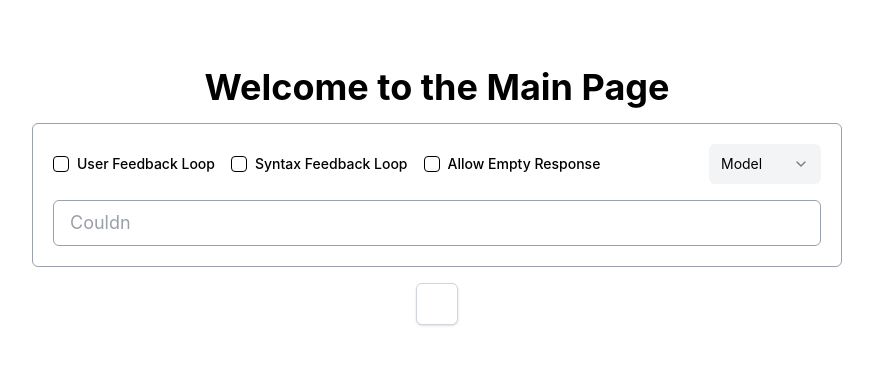
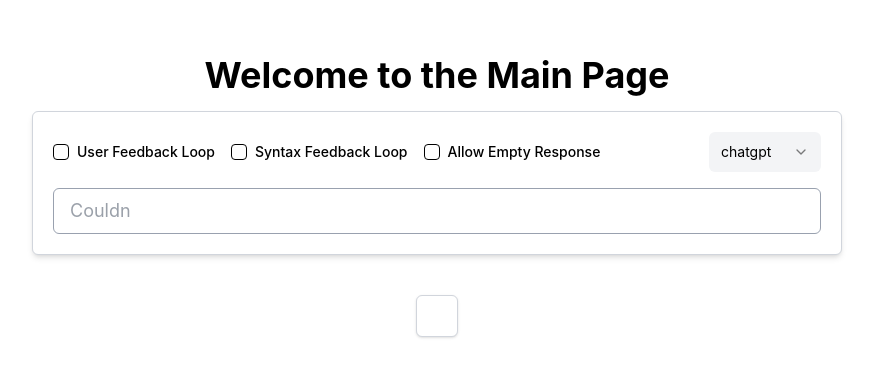
Before and after one commit to MarcWeberFS/Text-to-sql, a React (Create React App) app in the folder text-to-sql-frontend/: page / in a window 1280 px wide. Shown: the part 204-580 px from the top of the page, without its empty margins (203-1076 px from the left). Built offline with nearby package versions, Linux system fonts and the light colour scheme; no server answers.

Commit message:
added response section where the sql response is printed in a table.

```diff
--- a/text-to-sql-frontend/src/components/input-form.jsx
+++ b/text-to-sql-frontend/src/components/input-form.jsx
@@ -6,6 +6,7 @@ import { cn } from "../lib/utils"
 import { Checkbox } from "./checkbox"
 import { Select, SelectTrigger, SelectValue, SelectContent, SelectItem } from "./select"
 import SqlBox from "./sql-box"
+import ResponseTable from "./response-table"
 
 
 
@@ -16,6 +17,7 @@ export default function InputForm({ className }) {
     const [modelName, setModelName] = useState("")
     const [lastPrompt, setLastPrompt] = useState("")
     const [executedQuery, setExecutedQuery] = useState("")
+    const [resultData, setResultData] = useState([])
 
 
   const [queries, setQueries] = useState([
@@ -66,7 +68,7 @@ export default function InputForm({ className }) {
   const handleSubmit = async (prompt) => {
     const payload = {
       prompt,
-      model: modelName || "gpt-4",
+      model: modelName,
       userFeedbackLoop: checkedUFL,
       syntaxFeedbackLoop: checkedSFL,
       allowEmptyResponse: checkedAER,
@@ -88,6 +90,10 @@ export default function InputForm({ className }) {
       setLastPrompt(prompt)
 
       console.log("Query result:", data.result)
+      setExecutedQuery(data.executedQuery)
+        setLastPrompt(prompt)
+        setResultData(data.result || [])
+
     } catch (err) {
       console.error("API call failed:", err)
     }
@@ -121,7 +127,7 @@ export default function InputForm({ className }) {
 
 
   return (
-    <><div className={cn("flex flex-col bg-white p-5 rounded-md border-gray-400  border", className)}>
+    <><div className={cn("flex flex-col bg-white p-5 rounded-md border-gray-300 shadow-md border", className)}>
           <div className="flex flex-wrap items-center justify-between mb-4 gap-4">
               <div className="flex flex-wrap gap-4">
                   <Checkbox
@@ -145,26 +151,28 @@ export default function InputForm({ className }) {
                           id="model"
                           className="h-8 min-h-8 border-0 bg-gray-100 dark:bg-gray-800"
                       >
-                          <SelectValue placeholder="Model" />
+                          <SelectValue placeholder="chatgpt" />
                       </SelectTrigger>
                       <SelectContent>
                           <SelectItem value="claude">Claude</SelectItem>
                           <SelectItem value="deepseek">Deepseek</SelectItem>
                           <SelectItem value="gemini">Gemini</SelectItem>
                           <SelectItem value="grok">Grok</SelectItem>
-                          <SelectItem value="chatgpt">GPT-4</SelectItem>
+                          <SelectItem value="chatgpt">chatgpt</SelectItem>
                       </SelectContent>
                   </Select>
               </div>
           </div>
 
-          <TypewriterInput words={queries} className="w-full sm:w-4/5 text-lg text-gray-700 flex justify-center items-center" onSubmit={handleSubmit} />
+          <TypewriterInput words={queries} className="w-full sm:w-4/5 text-lg text-gray-700 flex justify-center items-center " onSubmit={handleSubmit} />
           {isLoading && <p className="text-sm text-gray-500 mt-2">Loading your favorite searches...</p>}
 
 
 
       </div><div>
         <SqlBox executedQuery={executedQuery} handleSaveFavorite={handleSaveFavorite} />
+        {resultData.length > 0 && <ResponseTable data={resultData} />}
+
           </div></>
 
   )
--- /dev/null
+++ b/text-to-sql-frontend/src/components/response-table.jsx
@@ -0,0 +1,33 @@
+export default function ResponseTable({ data }) {
+    return (
+      <div className="overflow-x-auto mt-10 border border-gray-300 rounded shadow-md">
+        <table className="min-w-full divide-y divide-gray-200">
+          <thead className="bg-gray-50">
+            <tr>
+              {Object.keys(data[0]).map((key) => (
+                <th
+                  key={key}
+                  className="px-6 py-3 text-left text-xs font-medium text-gray-500 uppercase tracking-wider"
+                >
+                  {key}
+                </th>
+              ))}
+            </tr>
+          </thead>
+          <tbody className="bg-white divide-y divide-gray-200">
+            {data.map((row, index) => (
+              <tr key={index}>
+                {Object.entries(row).map(([key, value], idx) => (
+                  <td key={idx} className="px-6 py-4 whitespace-nowrap text-sm text-gray-700">
+                    {typeof value === "object" && value !== null
+                      ? value.value ?? JSON.stringify(value)
+                      : value?.toString()}
+                  </td>
+                ))}
+              </tr>
+            ))}
+          </tbody>
+        </table>
+      </div>
+    )
+  }
--- a/text-to-sql-frontend/src/components/sql-box.jsx
+++ b/text-to-sql-frontend/src/components/sql-box.jsx
@@ -13,7 +13,7 @@ export default function SqlBox({ executedQuery, handleSaveFavorite }) {
   }
 
   return (
-    <div className="p-5 border border-gray-300 rounded-md bg-white shadow-sm mt-4">
+    <div className="p-5 border border-gray-300 rounded-md bg-white shadow-sm mt-10">
       {executedQuery && (
         <div className="relative sm:w-4/5 md:w-3xl">
           <label className="block text-sm font-semibold text-gray-700 mb-1">
```
